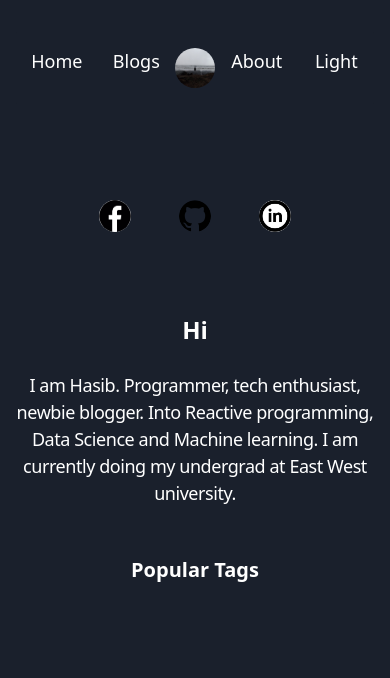
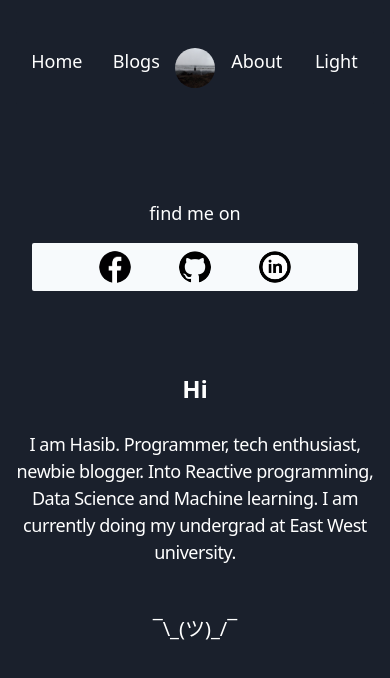
Before and after one commit to Hasib-cirkut/personal-blog, a React (Create React App) app: page / in a window 390 px wide. Shown: the top 678 px of the page. Built offline with nearby package versions, Linux system fonts and the light colour scheme.

Commit message:
:lipstick: landing page ui change

```diff
--- a/src/components/Nav.js
+++ b/src/components/Nav.js
@@ -28,11 +28,11 @@ export const Nav = () => {
 		>
 			<div className="flex flex-row w-full justify-around">
 				<Link to="/">
-					<p>Home</p>
+					<p className="hover:text-yellow-400 transition duration-500 ease-in-out">Home</p>
 				</Link>
 
 				<Link to="/blogs">
-					<p className="">Blogs</p>
+					<p className="hover:text-yellow-400 transition duration-500 ease-in-out">Blogs</p>
 				</Link>
 			</div>
 
--- a/src/pages/LandingPage.js
+++ b/src/pages/LandingPage.js
@@ -13,7 +13,10 @@ function LandingPage() {
 			<div className={'md:mx-64 flex flex-col mx-4'}>
 				<Nav />
 
-				<div className={'flex flex-row justify-center mt-24'}>
+				<div className="flex flex-row justify-center mt-24 text-lg font-normal">
+					<p>find me on</p>
+				</div>
+				<div className={'flex flex-row justify-center mt-4 py-2 rounded-sm bg-gray-100 mx-4 md:mx-48'}>
 					<a href="https://www.facebook.com/adib.hasib.7">
 						<img src="/icon_facebook.png" alt="icon facebook" className="h-8 w-8 rounded-full mx-12" />
 					</a>
@@ -36,8 +39,8 @@ function LandingPage() {
 					</p>
 				</div>
 
-				<div className="flex flex-row justify-center mt-12 text-xl font-semibold">
-					<p>Popular Tags</p>
+				<div className="flex flex-row justify-center mt-12 text-xl text-center font-hairline">
+					<p>{'¯\\_(ツ)_/¯'}</p>
 				</div>
 			</div>
 		</div>
```
